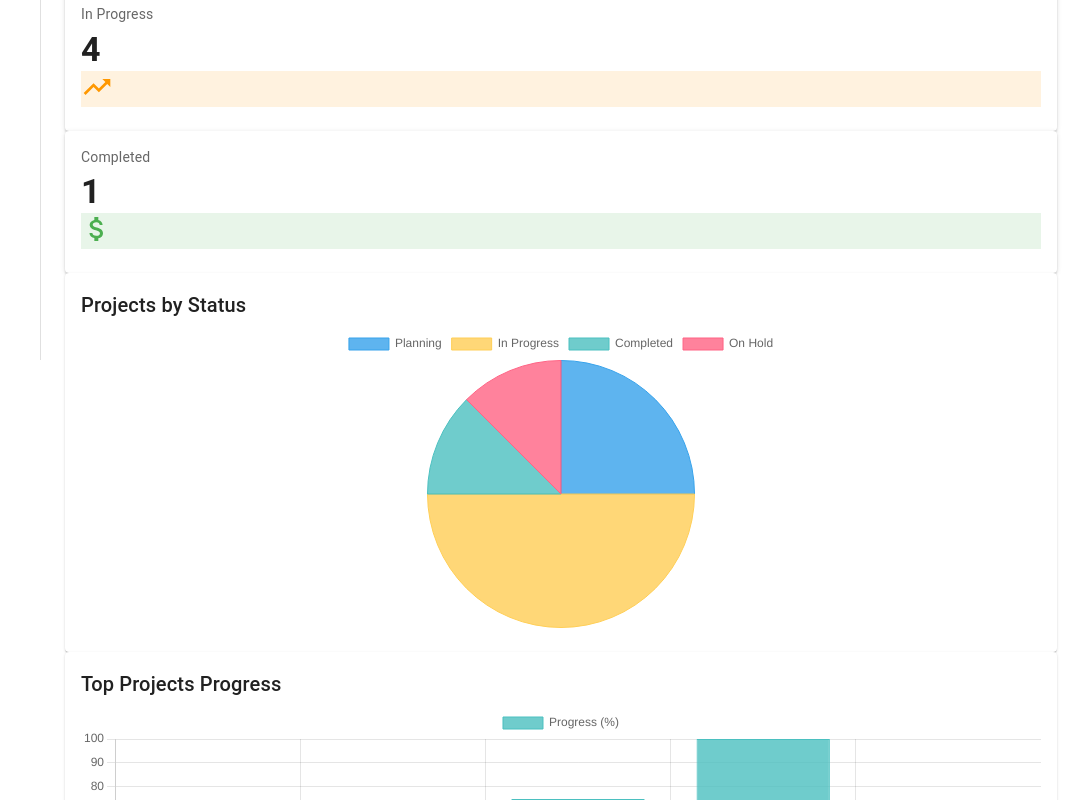
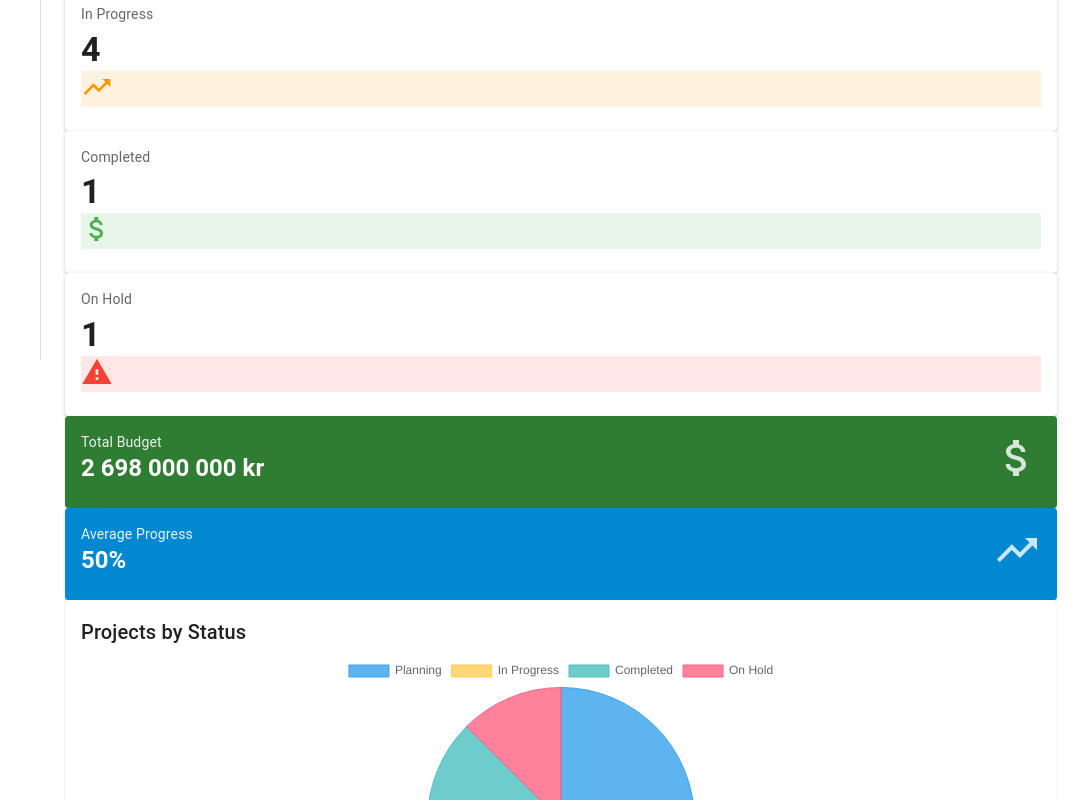
Before and after one commit to Gevindu-Piyawansha/construction-project-manager, a React (Create React App) app: page / in a window 1280 px wide. Shown: the part 440-1240 px from the top of the page, without its empty margins (199-1280 px from the left). Built offline with nearby package versions, Linux system fonts and the light colour scheme; no server answers.

Commit message:
fix: Display all project statuses (Planning, On Hold) in Dashboard and Projects page with complete budget summary

```diff
--- a/src/pages/Dashboard.tsx
+++ b/src/pages/Dashboard.tsx
@@ -191,7 +191,7 @@ const Dashboard: React.FC = () => {
 
       {/* Statistics Cards */}
       <motion.div
-        className="grid gap-6 grid-cols-1 sm:grid-cols-2 lg:grid-cols-4 mb-6"
+        className="grid gap-6 grid-cols-2 sm:grid-cols-3 lg:grid-cols-5 mb-6"
         initial="hidden"
         animate="visible"
         variants={{
@@ -226,6 +226,58 @@ const Dashboard: React.FC = () => {
           icon={MoneyIcon}
           color="#4caf50"
         />
+        <StatCard
+          title="On Hold"
+          value={stats.onHold}
+          icon={WarningIcon}
+          color="#f44336"
+        />
+      </motion.div>
+
+      {/* Budget and Progress Cards */}
+      <motion.div
+        className="grid gap-6 grid-cols-1 sm:grid-cols-2 mb-6"
+        initial="hidden"
+        animate="visible"
+        variants={{
+          visible: {
+            transition: {
+              staggerChildren: 0.1,
+              delayChildren: 0.5,
+            },
+          },
+        }}
+      >
+        <Card sx={{ bgcolor: 'success.main', color: 'white' }}>
+          <CardContent>
+            <Box display="flex" alignItems="center" justifyContent="space-between">
+              <Box>
+                <Typography variant="body2" sx={{ opacity: 0.9 }}>
+                  Total Budget
+                </Typography>
+                <Typography variant="h5" fontWeight="bold">
+                  {formatBudget(stats.totalBudget)}
+                </Typography>
+              </Box>
+              <MoneyIcon sx={{ fontSize: 48, opacity: 0.8 }} />
+            </Box>
+          </CardContent>
+        </Card>
+        <Card sx={{ bgcolor: 'info.main', color: 'white' }}>
+          <CardContent>
+            <Box display="flex" alignItems="center" justifyContent="space-between">
+              <Box>
+                <Typography variant="body2" sx={{ opacity: 0.9 }}>
+                  Average Progress
+                </Typography>
+                <Typography variant="h5" fontWeight="bold">
+                  {stats.avgProgress}%
+                </Typography>
+              </Box>
+              <TrendingIcon sx={{ fontSize: 48, opacity: 0.8 }} />
+            </Box>
+          </CardContent>
+        </Card>
       </motion.div>
 
       {/* Charts */}
--- a/src/pages/Projects.tsx
+++ b/src/pages/Projects.tsx
@@ -159,18 +159,28 @@ const Projects: React.FC = () => {
       </Box>
 
       {/* Quick Stats */}
-      <Box className="grid grid-cols-2 md:grid-cols-4 gap-4 mb-6">
+      <Box className="grid grid-cols-2 sm:grid-cols-3 lg:grid-cols-6 gap-4 mb-6">
         <Card sx={{ bgcolor: 'primary.main', color: 'white' }}>
           <CardContent sx={{ py: 2 }}>
             <Typography variant="body2" sx={{ opacity: 0.9 }}>
-              Total Projects
+              Total
             </Typography>
             <Typography variant="h4" fontWeight="bold">
               {projects.length}
             </Typography>
           </CardContent>
         </Card>
-        <Card sx={{ bgcolor: 'info.main', color: 'white' }}>
+        <Card sx={{ bgcolor: '#2196f3', color: 'white' }}>
+          <CardContent sx={{ py: 2 }}>
+            <Typography variant="body2" sx={{ opacity: 0.9 }}>
+              Planning
+            </Typography>
+            <Typography variant="h4" fontWeight="bold">
+              {projects.filter((p: Project) => p.status === 'planning').length}
+            </Typography>
+          </CardContent>
+        </Card>
+        <Card sx={{ bgcolor: 'warning.main', color: 'white' }}>
           <CardContent sx={{ py: 2 }}>
             <Typography variant="body2" sx={{ opacity: 0.9 }}>
               In Progress
@@ -187,6 +197,16 @@ const Projects: React.FC = () => {
             </Typography>
             <Typography variant="h4" fontWeight="bold">
               {projects.filter((p: Project) => p.status === 'completed').length}
+            </Typography>
+          </CardContent>
+        </Card>
+        <Card sx={{ bgcolor: 'error.main', color: 'white' }}>
+          <CardContent sx={{ py: 2 }}>
+            <Typography variant="body2" sx={{ opacity: 0.9 }}>
+              On Hold
+            </Typography>
+            <Typography variant="h4" fontWeight="bold">
+              {projects.filter((p: Project) => p.status === 'on-hold').length}
             </Typography>
           </CardContent>
         </Card>
```
